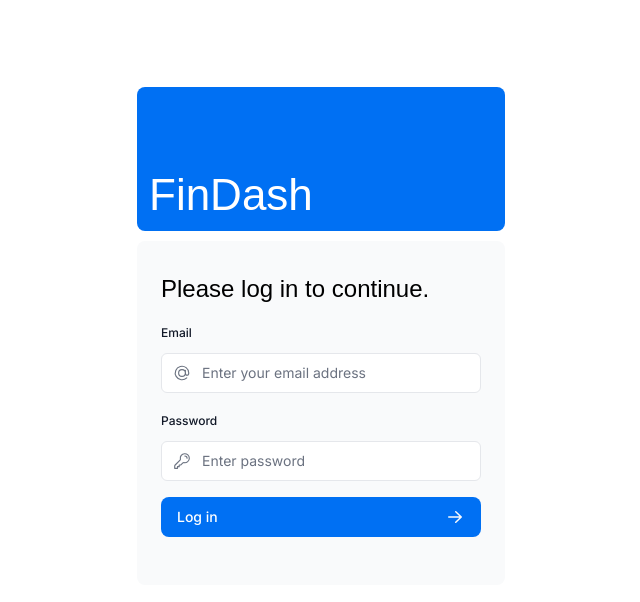
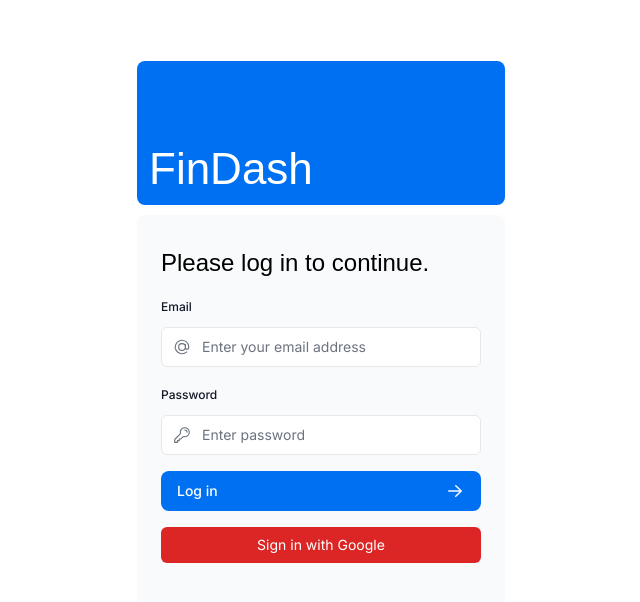
Before and after one commit to jitani04/FinDash, a Next.js app: page /login in a window 1280 px wide. Shown: the top 602 px of the page, without its empty margins (319-959 px from the left). Built offline with nearby package versions, Linux system fonts and the light colour scheme; a web font is replaced by a local one.

Commit message:
add google auth

```diff
--- /dev/null
+++ b/app/api/auth/[...nextauth]/route.ts
@@ -0,0 +1,23 @@
+import NextAuth from "next-auth";
+import GoogleProvider from "next-auth/providers/google";
+import type { NextAuthConfig } from "next-auth";
+
+const authConfig = {
+  providers: [
+    GoogleProvider({
+      clientId: process.env.GOOGLE_CLIENT_ID ?? "",
+      clientSecret: process.env.GOOGLE_CLIENT_SECRET ?? "",
+    }),
+  ],
+  secret: process.env.NEXTAUTH_SECRET,
+  session: {
+    strategy: "jwt" as const,
+  },
+} satisfies NextAuthConfig;
+
+
+const { handlers, auth } = NextAuth(authConfig);
+
+export const GET = handlers.GET;
+export const POST = handlers.POST;
+export { auth, authConfig as authOptions };
--- a/app/ui/login-form.tsx
+++ b/app/ui/login-form.tsx
@@ -1,5 +1,6 @@
 'use client';
 
+import { signIn } from 'next-auth/react';
 import { lusitana } from '@/app/ui/fonts';
 import {
   AtSymbolIcon,
@@ -14,7 +15,7 @@ import { useSearchParams } from 'next/navigation';
 
 export default function LoginForm() {
   const searchParams = useSearchParams();
-  const callbackUrl = searchParams.get('callbackUrl') || '/dashboard';
+  const callbackUrl = searchParams?.get('callbackUrl') ?? '/dashboard';
   const [errorMessage, formAction, isPending] = useActionState(
     authenticate,
     undefined,
@@ -26,7 +27,8 @@ export default function LoginForm() {
         <h1 className={`${lusitana.className} mb-3 text-2xl`}>
           Please log in to continue.
         </h1>
-        <div className="w-full">
+
+        {/* Email */}
         <div>
           <label
             className="mb-3 mt-5 block text-xs font-medium text-gray-900"
@@ -46,6 +48,8 @@ export default function LoginForm() {
             <AtSymbolIcon className="pointer-events-none absolute left-3 top-1/2 h-[18px] w-[18px] -translate-y-1/2 text-gray-500 peer-focus:text-gray-900" />
           </div>
         </div>
+
+        {/* Password */}
         <div className="mt-4">
           <label
             className="mb-3 mt-5 block text-xs font-medium text-gray-900"
@@ -66,11 +70,24 @@ export default function LoginForm() {
             <KeyIcon className="pointer-events-none absolute left-3 top-1/2 h-[18px] w-[18px] -translate-y-1/2 text-gray-500 peer-focus:text-gray-900" />
           </div>
         </div>
-        </div>
+
         <input type="hidden" name="redirectTo" value={callbackUrl} />
+
+        {/* Local login button */}
         <Button className="mt-4 w-full" aria-disabled={isPending}>
           Log in <ArrowRightIcon className="ml-auto h-5 w-5 text-gray-50" />
         </Button>
+
+        {/* Google login button */}
+        <button
+          type="button"
+          onClick={() => signIn('google', { callbackUrl })}
+          className="mt-4 flex w-full items-center justify-center rounded-md bg-red-600 px-4 py-2 text-sm text-white"
+        >
+          Sign in with Google
+        </button>
+
+        {/* Error message */}
         <div
           className="flex h-8 items-end space-x-1"
           aria-live="polite"
```
Lines whose indentation alone changed are shown as unchanged.
